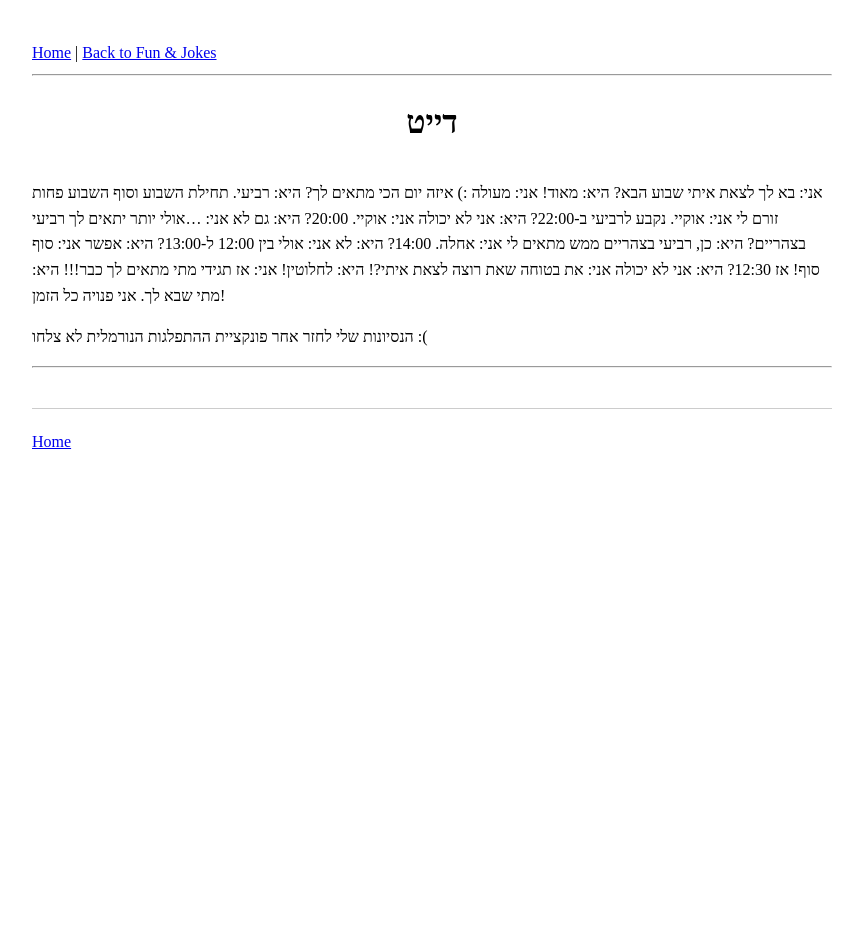
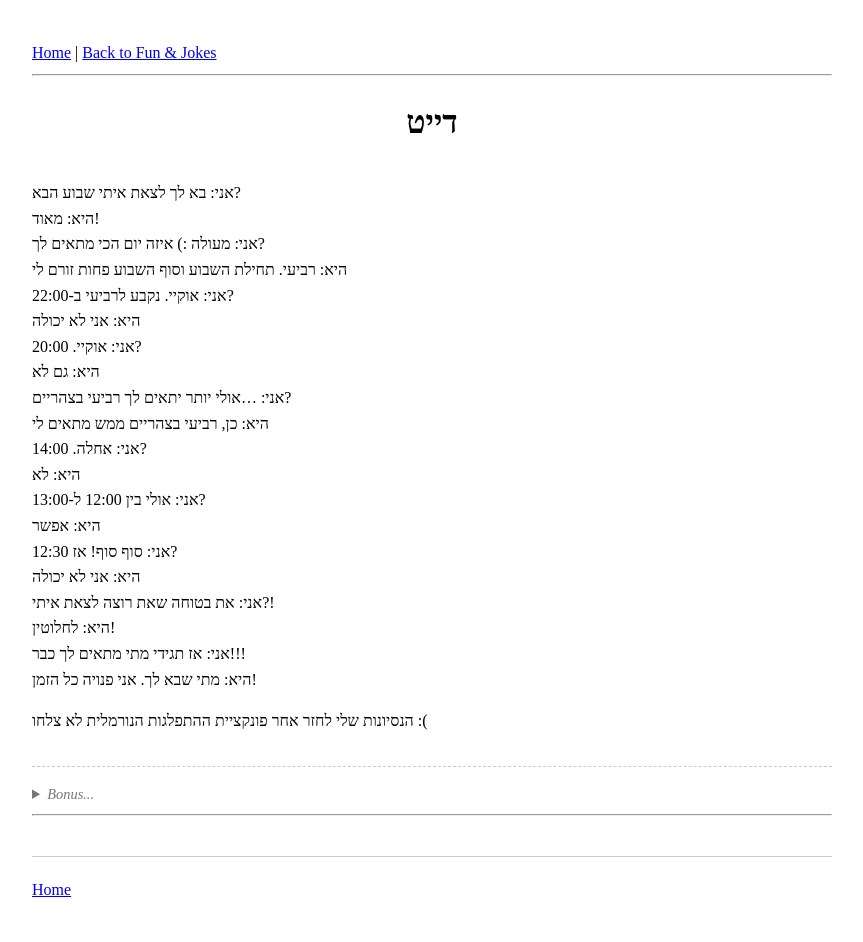
Before and after one commit to smitke6/smitke6.github.io, a Jekyll site: the page built from archive/he/2017-04-08-date.md, in a window 1280 px wide. Shown: the whole page, without its empty margins (208-1071 px from the left). Built offline with Jekyll 4.4.1, drawn with Linux system fonts in a browser that asks for light colours; before the commit the page ends 900 px from its top, so only the background shows below that; part of the change alters nothing that is shown.

```diff
--- a/archive/he/2017-04-08-date.md
+++ b/archive/he/2017-04-08-date.md
@@ -2,6 +2,7 @@
 layout: post
 category: joke
 title: "דייט"
+first_comment: "מצד שני, הייתי צריך לדעת מראש שזה לא ילך. חבר שלי פורייה ניסה עליה את משפט הפתיחה הכי מפורסם שלו, וזה לא עשה לה כלום!"
 ---
 אני: בא לך לצאת איתי שבוע הבא?
 היא: מאוד!
```
